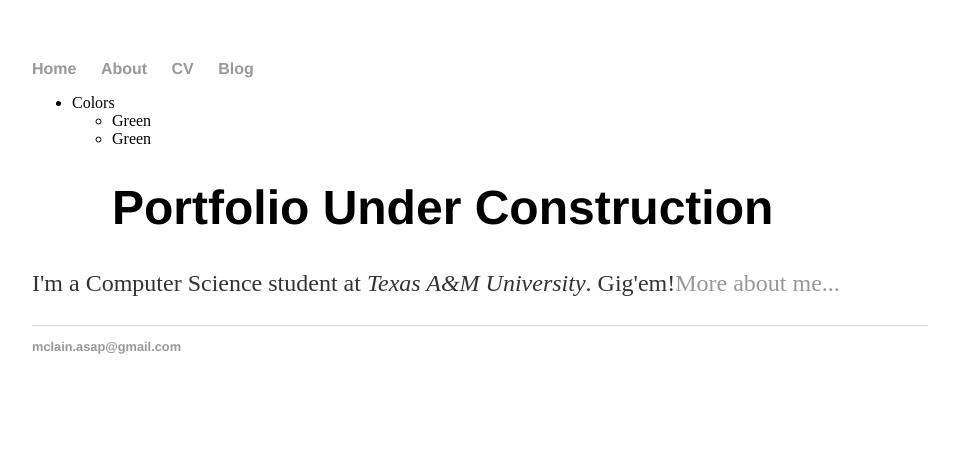
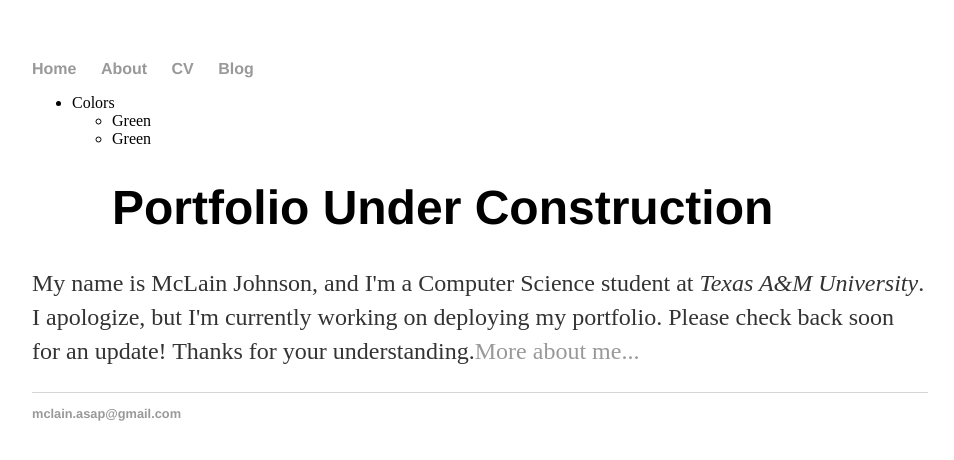
Before and after one commit to mclainj/mclainj.github.io, a Jekyll site: the page built from index.html, in a window 1280 px wide. Shown: the top 460 px of the page, without its empty margins (160-1114 px from the left). Built offline with Jekyll 4.4.1, drawn with Linux system fonts in a browser that asks for light colours.

Commit message:
Update index.html

```diff
--- a/index.html
+++ b/index.html
@@ -12,5 +12,5 @@ title: McLain Johnson
 			</li>
 	</ul></li>
 	</ul>
-	<p>I'm a Computer Science student at <em>Texas A&M University</em>. Gig'em!<a href="/about">More about me...</a></p>
+	<p>My name is McLain Johnson, and I'm a Computer Science student at <em>Texas A&M University</em>. I apologize, but I'm currently working on deploying my portfolio. Please check back soon for an update! Thanks for your understanding.<a href="/about">More about me...</a></p>
 </div><!-- /.blurb -->
```
